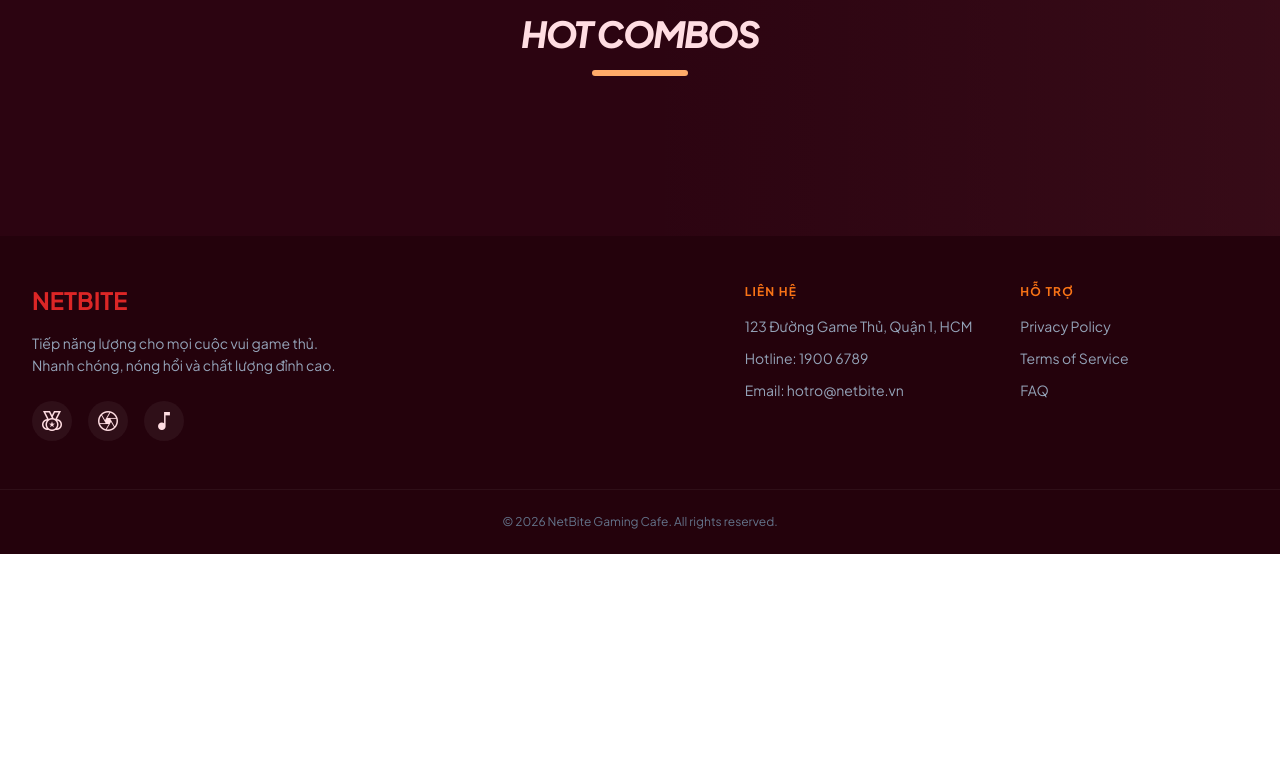
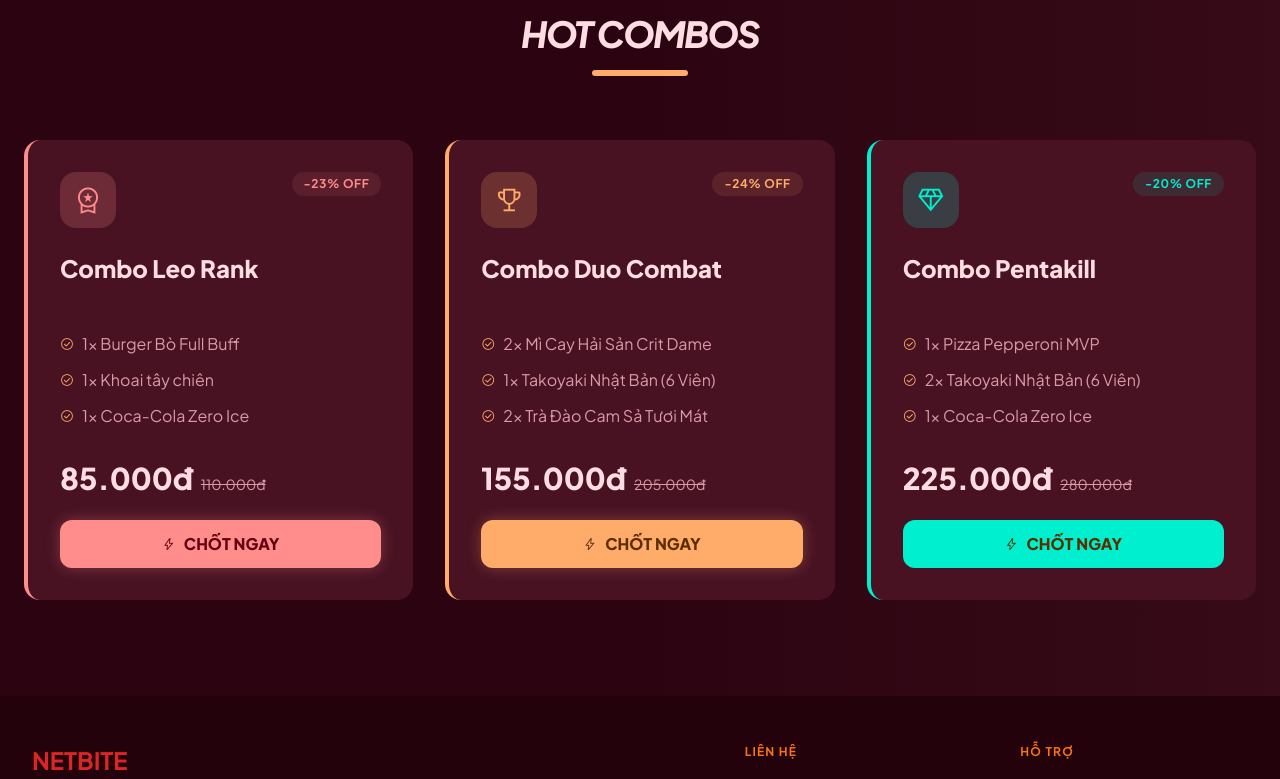
Before and after one commit to thangleloi2003/Netbite, a React (Vite) app: page / in a window 1280 px wide. Shown: the part 1677-2456 px from the top of the page. Before the commit the page ends 2231 px from the top, so only its background shows below. Built offline with nearby package versions, Linux system fonts and the light colour scheme; data requests are answered from the project's data file.

Commit message:
refactor: hợp nhất Combo vào Product và dọn dẹp API/Types thừa, đồng bộ định danh Combo sang format p_c_*

```diff
--- a/mock-data/db.json
+++ b/mock-data/db.json
@@ -16,7 +16,7 @@
       "role": "customer",
       "password": "123",
       "status": "active",
-      "machineId": "B-01"
+      "machineId": "C-12"
     },
     {
       "id": "u_59xn9080a",
@@ -559,7 +559,7 @@
       "relatedIds": []
     },
     {
-      "id": "c1",
+      "id": "p_c_1",
       "name": "Combo Leo Rank",
       "icon": "workspace_premium",
       "price": 85000,
@@ -590,7 +590,7 @@
       ]
     },
     {
-      "id": "c2",
+      "id": "p_c_2",
       "name": "Combo Duo Combat",
       "icon": "emoji_events",
       "price": 155000,
@@ -621,7 +621,7 @@
       ]
     },
     {
-      "id": "c3",
+      "id": "p_c_3",
       "name": "Combo Pentakill",
       "icon": "diamond",
       "price": 225000,
@@ -652,7 +652,7 @@
       ]
     },
     {
-      "id": "p_h3mdd1uxd",
+      "id": "p_c_h3mdd1uxd",
       "name": "Combo Destroyer Galaxy",
       "icon": "bolt",
       "price": 108000,
@@ -710,7 +710,7 @@
       "relatedIds": []
     },
     {
-      "id": "p_r0x7mecch",
+      "id": "p_c_r0x7mecch",
       "name": "Combo Huyền Thoại",
       "icon": "star",
       "price": 50000,
@@ -741,7 +741,7 @@
       ]
     },
     {
-      "id": "p_loyl2apl8",
+      "id": "p_c_loyl2apl8",
       "name": "Combo Rẻ",
       "icon": "rocket_launch",
       "price": 100000,
@@ -772,7 +772,7 @@
       ]
     },
     {
-      "id": "p_wc758rb5y",
+      "id": "p_c_wc758rb5y",
       "name": "Kabuto Driver",
       "icon": "military_tech",
       "price": 150000,
@@ -800,24 +800,27 @@
       ]
     },
     {
-      "id": "p_w7lm7wv9t",
-      "name": "asd",
-      "price": 50000,
-      "originalPrice": 150000,
+      "id": "p_c_r0kbpljg9",
+      "name": "Enterrr",
+      "price": 120000,
+      "originalPrice": 152000,
       "image": "https://images.unsplash.com/photo-1513104890138-7c749659a591?q=80&w=2070&auto=format&fit=crop",
       "images": [],
       "category": "combo",
-      "description": "Combo bao gồm: Gà rán KFC, Takoyaki Nhật Bản (6 Viên), Trà Đào Cam Sả Tươi Mát.",
-      "tags": [],
+      "description": "Combo bao gồm: Tài lộc quá lớn đỏ, Udon Xào Bò Sốt Tiêu Đen, Trà Đào Cam Sả Tươi Mát.",
+      "tags": [
+        "hot",
+        "bestseller"
+      ],
       "toppings": [],
       "relatedIds": [],
       "comboItems": [
         {
-          "productId": "p_zlj9s6213",
+          "productId": "p_wfnfz00n0",
           "quantity": 1
         },
         {
-          "productId": "p_9xz7rwgfr",
+          "productId": "p_0qjhrjd18",
           "quantity": 1
         },
         {
@@ -825,10 +828,37 @@
           "quantity": 1
         }
       ],
-      "icon": "auto_awesome"
+      "icon": "workspace_premium"
+    },
+    {
+      "id": "p_c_5eqkyg486",
+      "name": "Combo ngày",
+      "icon": "bolt",
+      "price": 50000,
+      "originalPrice": 57000,
+      "image": "https://images.unsplash.com/photo-1513104890138-7c749659a591?q=80&w=2070&auto=format&fit=crop",
+      "images": [],
+      "category": "combo",
+      "description": "Combo bao gồm: Tài lộc quá lớn vàng , Mì cay Hảo Hảo, Khoai tây chiên.",
+      "tags": [],
+      "toppings": [],
+      "relatedIds": [],
+      "comboItems": [
+        {
+          "productId": "p_tz9qki7g7",
+          "quantity": 1
+        },
+        {
+          "productId": "p_x2vwcxjcb",
+          "quantity": 1
+        },
+        {
+          "productId": "p_ha8hrnfsk",
+          "quantity": 1
+        }
+      ]
     }
   ],
-  "combos": [],
   "orders": [
     {
       "id": "LKqy4vs",
--- a/src/hooks/useProductForm.ts
+++ b/src/hooks/useProductForm.ts
@@ -153,23 +153,38 @@ export function useProductForm({ productId, onSuccess }: UseProductFormProps = {
 
       if (productId) {
         // Khi edit, nếu là combo và chưa có icon thì set icon
-        if (dataToSubmit.category === "combo" && !dataToSubmit.icon) {
+        let updatedIcon = dataToSubmit.icon;
+        if (dataToSubmit.category === "combo" && !updatedIcon) {
           const COMBO_ICONS = ['local_fire_department', 'bolt', 'celebration', 'military_tech', 'workspace_premium', 'emoji_events', 'diamond', 'auto_awesome'];
           const h = productId.split('').reduce((a, c) => a + c.charCodeAt(0), 0);
-          dataToSubmit.icon = COMBO_ICONS[h % COMBO_ICONS.length];
+          updatedIcon = COMBO_ICONS[h % COMBO_ICONS.length];
         }
-        await productApi.update(productId, dataToSubmit);
+
+        const { name, icon, ...restData } = dataToSubmit;
+        const productToUpdate = {
+          name,
+          ...(updatedIcon ? { icon: updatedIcon } : {}),
+          ...restData
+        };
+        await productApi.update(productId, productToUpdate as Product);
       } else {
-        const nextId = "p_" + Math.random().toString(36).substr(2, 9);
+        const prefix = dataToSubmit.category === "combo" ? "p_c_" : "p_";
+        const nextId = prefix + Math.random().toString(36).substr(2, 9);
+
         // Tự động gán icon cho combo mới
-        if (dataToSubmit.category === "combo" && !dataToSubmit.icon) {
+        let generatedIcon = dataToSubmit.icon;
+        if (dataToSubmit.category === "combo" && !generatedIcon) {
           const COMBO_ICONS = ['local_fire_department', 'bolt', 'celebration', 'military_tech', 'workspace_premium', 'emoji_events', 'diamond', 'auto_awesome'];
           const h = nextId.split('').reduce((a, c) => a + c.charCodeAt(0), 0);
-          dataToSubmit.icon = COMBO_ICONS[h % COMBO_ICONS.length];
+          generatedIcon = COMBO_ICONS[h % COMBO_ICONS.length];
         }
+
+        const { name, icon, ...restData } = dataToSubmit;
         const productToCreate = {
           id: nextId,
-          ...dataToSubmit,
+          name,
+          ...(generatedIcon ? { icon: generatedIcon } : {}),
+          ...restData,
         } as Product;
         await productApi.create(productToCreate);
       }
--- a/src/pages/Home.tsx
+++ b/src/pages/Home.tsx
@@ -1,6 +1,6 @@
 import { useState, useCallback } from "react";
 import { Link, useNavigate } from "react-router-dom";
-import type { Product, Combo } from "../types";
+import type { Product } from "../types";
 import { useCart } from "../hooks/useCart";
 import { useAuth } from "../hooks/useAuth";
 import { useFeaturedProducts } from "../hooks/useProducts";
@@ -89,7 +89,8 @@ function ProductSkeleton() {
 export default function Home() {
   const { products: featuredProducts, loading: productsLoading } =
     useFeaturedProducts();
-  const { combos, loading: combosLoading } = useCombos();
+  const { combos: allCombos, loading: combosLoading } = useCombos();
+  const combos = allCombos.slice(0, 3);
   const { isAuthenticated } = useAuth();
   const [toast, setToast] = useState(false);
   const { addItem } = useCart();
@@ -103,15 +104,19 @@ export default function Home() {
     .slice(0, 4);
 
   const handleComboOrder = useCallback(
-    async (combo: Combo) => {
-      if (combo.productIds && combo.productIds.length > 0) {
-        const productDetails = await Promise.allSettled(
-          combo.productIds.map((id) => productApi.getById(id)),
+    async (combo: Product) => {
+      if (combo.comboItems && combo.comboItems.length > 0) {
+        const results = await Promise.allSettled(
+          combo.comboItems.map((item) => productApi.getById(item.productId)),
         );
-        productDetails.forEach((result) => {
+        results.forEach((result, idx) => {
           if (result.status === "fulfilled") {
             const p = result.value;
-            addItem({ id: p.id, name: p.name, price: p.price, image: p.image });
+            const qty = combo.comboItems![idx].quantity;
+            addItem(
+              { id: p.id, name: p.name, price: p.price, image: p.image },
+              qty,
+            );
           }
         });
       } else {
@@ -119,7 +124,7 @@ export default function Home() {
           id: combo.id,
           name: combo.name,
           price: combo.price,
-          image: "",
+          image: combo.image,
         });
       }
 
@@ -249,56 +254,101 @@ export default function Home() {
                       <div className="h-12 bg-surface-container-high rounded-xl" />
                     </div>
                   ))
-              : combos.map((combo) => (
+              : combos.map((combo, idx) => {
+                  const THEMES = [
+                    {
+                      border: "border-primary",
+                      icon: "primary",
+                      btn: "bg-primary text-on-primary shadow-[0_0_15px_rgba(255,141,140,0.3)]",
+                      discount: "primary",
+                      iconBg: "bg-primary/20",
+                    },
+                    {
+                      border: "border-secondary",
+                      icon: "secondary",
+                      btn: "bg-secondary text-on-secondary shadow-[0_0_15px_rgba(255,171,105,0.3)]",
+                      discount: "secondary",
+                      iconBg: "bg-secondary/20",
+                    },
+                    {
+                      border: "border-tertiary-fixed-dim",
+                      icon: "tertiary-fixed-dim",
+                      btn: "bg-tertiary-fixed-dim text-on-secondary",
+                      discount: "tertiary-fixed-dim",
+                      iconBg: "bg-tertiary-fixed-dim/20",
+                    },
+                  ];
+                  const COMBO_ICONS = [
+                    "local_fire_department",
+                    "bolt",
+                    "celebration",
+                    "military_tech",
+                    "workspace_premium",
+                    "emoji_events",
+                    "diamond",
+                    "auto_awesome",
+                  ];
+                  const theme = THEMES[idx % 3];
+                  const h = combo.id
+                    .split("")
+                    .reduce((a, c) => a + c.charCodeAt(0), 0);
+                  const icon =
+                    combo.icon || COMBO_ICONS[h % COMBO_ICONS.length];
+                  const discountLabel =
+                    combo.originalPrice && combo.originalPrice > combo.price
+                      ? `-${Math.round((1 - combo.price / combo.originalPrice) * 100)}% OFF`
+                      : "COMBO";
+                  return (
                     <div
                       key={combo.id}
-                    className={`bg-surface-container-highest p-8 rounded-2xl border-l-4 ${combo.borderColor} hover:border-l-8 transition-all relative flex flex-col`}
+                      className={`bg-surface-container-highest p-8 rounded-2xl border-l-4 ${theme.border} hover:border-l-8 transition-all relative flex flex-col`}
                     >
                       <div className="flex justify-between mb-6">
+                        <div
+                          className={`w-14 h-14 rounded-2xl flex items-center justify-center shrink-0 ${theme.iconBg}`}
+                        >
                           <span
-                        className={`material-symbols-outlined text-${combo.iconColor} text-5xl`}
+                            className={`material-symbols-outlined text-${theme.icon} text-3xl`}
                           >
-                        {combo.icon}
+                            {icon}
                           </span>
-
+                        </div>
                         <span
-                        className={`px-3 py-1 rounded-full text-xs
-                          font-bold tracking-wider self-start bg-${combo.discountColor}/10 text-${combo.discountColor}`}
+                          className={`px-3 py-1 rounded-full text-xs font-bold tracking-wider self-start bg-${theme.discount}/10 text-${theme.discount}`}
                         >
-                        {combo.discount}
+                          {discountLabel}
                         </span>
-
                       </div>
                       <h3 className="text-2xl font-black mb-4 min-h-[4rem] flex items-start">
                         {combo.name}
                       </h3>
                       <ul className="space-y-3 mb-8 text-on-surface-variant flex-1">
-                      {combo.items.map((item, i) => (
+                        {combo.description
+                          .replace(/^Combo bao gồm:\s*/i, "")
+                          .split(", ")
+                          .map((item, i) => (
                             <li key={i} className="flex items-center gap-2">
                               <span className="material-symbols-outlined text-secondary text-sm">
                                 check_circle
                               </span>
-                          {item}
+                              {item.replace(/\.$/, "")}
                             </li>
                           ))}
                       </ul>
                       <div className="flex items-baseline gap-2 mb-6">
                         <span className="text-3xl font-black text-on-surface">
-                        {formatPrice(combo.price)}
+                          {combo.price.toLocaleString("vi-VN")}đ
                         </span>
+                        {combo.originalPrice &&
+                          combo.originalPrice > combo.price && (
                             <span className="text-on-surface-variant line-through text-sm">
-                        {formatPrice(combo.originalPrice)}
+                              {combo.originalPrice.toLocaleString("vi-VN")}đ
                             </span>
+                          )}
                       </div>
                       <button
                         onClick={() => handleComboOrder(combo)}
-                      className={`w-full py-3 rounded-xl font-black hover:brightness-110 transition-all flex items-center justify-center gap-2 active:scale-95 mt-auto ${
-                        combo.borderColor === "border-primary"
-                          ? "bg-primary text-on-primary shadow-[0_0_15px_rgba(255,141,140,0.3)]"
-                          : combo.borderColor === "border-secondary"
-                            ? "bg-secondary text-on-secondary shadow-[0_0_15px_rgba(255,171,105,0.3)]"
-                            : "bg-tertiary-fixed-dim text-on-secondary"
-                      }`}
+                        className={`w-full py-3 rounded-xl font-black hover:brightness-110 transition-all flex items-center justify-center gap-2 active:scale-95 mt-auto ${theme.btn}`}
                       >
                         <span className="material-symbols-outlined text-sm">
                           bolt
@@ -306,7 +356,8 @@ export default function Home() {
                         CHỐT NGAY
                       </button>
                     </div>
-                ))}
+                  );
+                })}
           </div>
         </div>
       </section>
--- a/src/pages/Menu.tsx
+++ b/src/pages/Menu.tsx
@@ -1,7 +1,7 @@
 import { useEffect, useRef, useState } from "react";
 import { Link } from "react-router-dom";
-import { productApi, categoryApi, comboApi } from "../services/api";
-import type { Product, Category, Combo } from "../types";
+import { productApi, categoryApi } from "../services/api";
+import type { Product, Category } from "../types";
 import { useCart } from "../hooks/useCart";
 import { useAuth } from "../hooks/useAuth";
 
@@ -89,13 +89,11 @@ const DYNAMIC_THEMES = [
 ];
 
 function ComboCard({
-  combo,
   product,
   allProducts,
   index = 0,
 }: {
-  combo?: Combo;
-  product?: Product;
+  product: Product;
   allProducts: Product[];
   index?: number;
 }) {
@@ -103,39 +101,28 @@ function ComboCard({
   const { isAuthenticated } = useAuth();
   const [adding, setAdding] = useState(false);
 
-  // Determine which data source to use
-  const isDynamic = !!product;
   const theme = DYNAMIC_THEMES[index % 3];
 
-  const id = isDynamic ? product.id : combo!.id;
-  const name = isDynamic ? product.name : combo!.name;
-  const price = isDynamic ? product.price : combo!.price;
-  const originalPrice = isDynamic
-    ? product.originalPrice
-    : combo!.originalPrice;
+  const name = product.name;
+  const price = product.price;
+  const originalPrice = product.originalPrice;
   const DYNAMIC_ICONS = ['local_fire_department', 'bolt', 'celebration', 'military_tech', 'workspace_premium', 'emoji_events', 'diamond', 'auto_awesome'];
-  const dynamicIcon = product?.icon || (() => { const h = (product?.id || '').split('').reduce((a, c) => a + c.charCodeAt(0), 0); return DYNAMIC_ICONS[h % DYNAMIC_ICONS.length]; })();
-  const icon = isDynamic ? dynamicIcon : combo!.icon;
-  const iconColor = isDynamic ? theme.iconColor : combo!.iconColor;
-  const borderColor = isDynamic ? theme.borderColor : combo!.borderColor;
-  const discountLabel = isDynamic
-    ? originalPrice
+  const h = product.id.split('').reduce((a, c) => a + c.charCodeAt(0), 0);
+  const icon = product.icon || DYNAMIC_ICONS[h % DYNAMIC_ICONS.length];
+  const iconColor = theme.iconColor;
+  const borderColor = theme.borderColor;
+  const discountLabel = originalPrice
     ? `-${Math.round((1 - price / originalPrice) * 100)}% OFF`
-      : "COMBO"
-    : combo!.discount;
-  const discountColor = isDynamic ? theme.discountColor : combo!.discountColor;
+    : "COMBO";
+  const discountColor = theme.discountColor;
 
   // Format items list
-  const items = isDynamic
-    ? product.comboItems?.map((item) => {
+  const items = product.comboItems?.map((item) => {
       const p = allProducts.find((ap) => ap.id === item.productId);
       return `${item.quantity}x ${p ? p.name : "Sản phẩm"}`;
-      }) || []
-    : combo!.items;
+    }) || [];
 
   const handleAdd = async () => {
-    if (isDynamic) {
-      // Dynamic combo logic: Add all products in combo to cart
     if (product.comboItems && product.comboItems.length > 0) {
       const results = await Promise.allSettled(
         product.comboItems.map((item) => productApi.getById(item.productId)),
@@ -150,27 +137,13 @@ function ComboCard({
           );
         }
       });
-      }
-    } else {
-      // Static combo logic
-      if (combo!.productIds && combo!.productIds.length > 0) {
-        const results = await Promise.allSettled(
-          combo!.productIds.map((id) => productApi.getById(id)),
-        );
-        results.forEach((r) => {
-          if (r.status === "fulfilled") {
-            const p = r.value;
-            addItem({ id: p.id, name: p.name, price: p.price, image: p.image });
-          }
-        });
     } else {
       addItem({
-          id: combo!.id,
-          name: combo!.name,
-          price: combo!.price,
-          image: "",
+        id: product.id,
+        name: product.name,
+        price: product.price,
+        image: product.image,
       });
-      }
     }
 
     if (isAuthenticated) {
@@ -179,26 +152,13 @@ function ComboCard({
     }
   };
 
-  const isPentakill = !isDynamic && id === "c3";
-  // Button style
-  const resolvedBtnClass = isDynamic
-    ? theme.btnClass
-    : isPentakill
-      ? "bg-tertiary-fixed-dim text-on-secondary"
-      : borderColor === "border-primary"
-        ? "bg-primary text-on-primary shadow-primary/20"
-        : "bg-secondary text-on-secondary shadow-secondary/20";
-  // Icon bg
-  const resolvedIconBg = isDynamic
-    ? theme.iconBg
-    : isPentakill
-      ? "bg-tertiary-fixed-dim/10"
-      : "bg-white/5";
+  const resolvedBtnClass = theme.btnClass;
+  const resolvedIconBg = theme.iconBg;
 
   return (
     <div
       className={`bg-surface-container-highest p-4 rounded-2xl relative border-l-[4px] ${
-        isPentakill ? "border-tertiary-fixed-dim" : borderColor
+        borderColor
       } hover:border-l-[6px] transition-all relative flex flex-col gap-3`}
     >
       {/* Icon + Discount */}
@@ -232,7 +192,7 @@ function ComboCard({
             className="flex items-start gap-1.5 text-[11px] font-bold text-on-surface-variant leading-normal"
           >
             <span
-              className={`material-symbols-outlined text-[13px] mt-0.5 shrink-0 ${isPentakill ? "text-tertiary-fixed-dim" : "text-secondary"}`}
+            className={`material-symbols-outlined text-[13px] mt-0.5 shrink-0 text-secondary`}
           >
               check_circle
             </span>
@@ -289,7 +249,6 @@ export default function Menu() {
   const [products, setProducts] = useState<Product[]>([]);
   const [allProducts, setAllProducts] = useState<Product[]>([]);
   const [categories, setCategories] = useState<Category[]>([]);
-  const [combos, setCombos] = useState<Combo[]>([]);
   const [activeTab, setActiveTab] = useState<TabType>("all");
   const [loading, setLoading] = useState(true);
   const [priceRanges, setPriceRanges] = useState<PriceRange[]>([]);
@@ -298,10 +257,9 @@ export default function Menu() {
   const sortRef = useRef<HTMLDivElement>(null);
 
   useEffect(() => {
-    Promise.all([categoryApi.getAll(), comboApi.getAll(), productApi.getAll()])
-      .then(([cats, combosData, productsData]) => {
+    Promise.all([categoryApi.getAll(), productApi.getAll()])
+      .then(([cats, productsData]) => {
         setCategories(cats);
-        setCombos(combosData);
         setAllProducts(productsData);
       })
       .catch(() => {});
@@ -545,11 +503,7 @@ export default function Menu() {
                 </p>
               </div>
               <div className="grid grid-cols-1 md:grid-cols-2 lg:grid-cols-3 gap-8">
-                {/* Render static combos */}
-                {combos.map((c) => (
-                  <ComboCard key={c.id} combo={c} allProducts={allProducts} />
-                ))}
-                {/* Render product-based combos */}
+                {/* Render all product-based combos */}
                 {products.map((p, i) => (
                   <ComboCard
                     key={p.id}
--- a/src/types/index.ts
+++ b/src/types/index.ts
@@ -1,5 +1,4 @@
 export * from "./product";
 export * from "./category";
-export * from "./combo";
 export * from "./order";
 export * from "./user";
```
Also changed, not shown: src/context/AdminContext.tsx (+6 -7 lines), src/hooks/useCombos.ts (+4 -4 lines), src/pages/admin/AdminProducts.tsx (+0 -67 lines), src/services/api.ts (+3 -5 lines), src/types/combo.ts (deleted, +0 -14 lines). Lines whose indentation alone changed are shown as unchanged.
